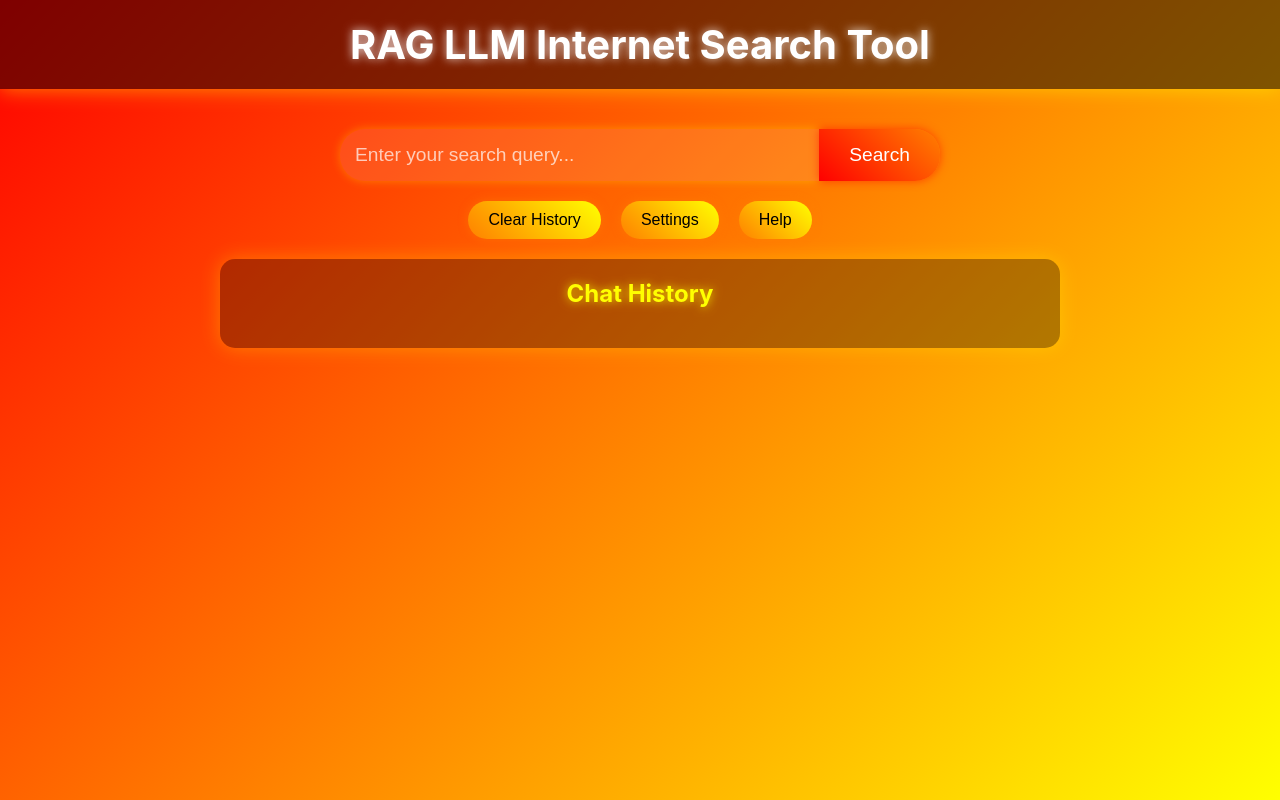
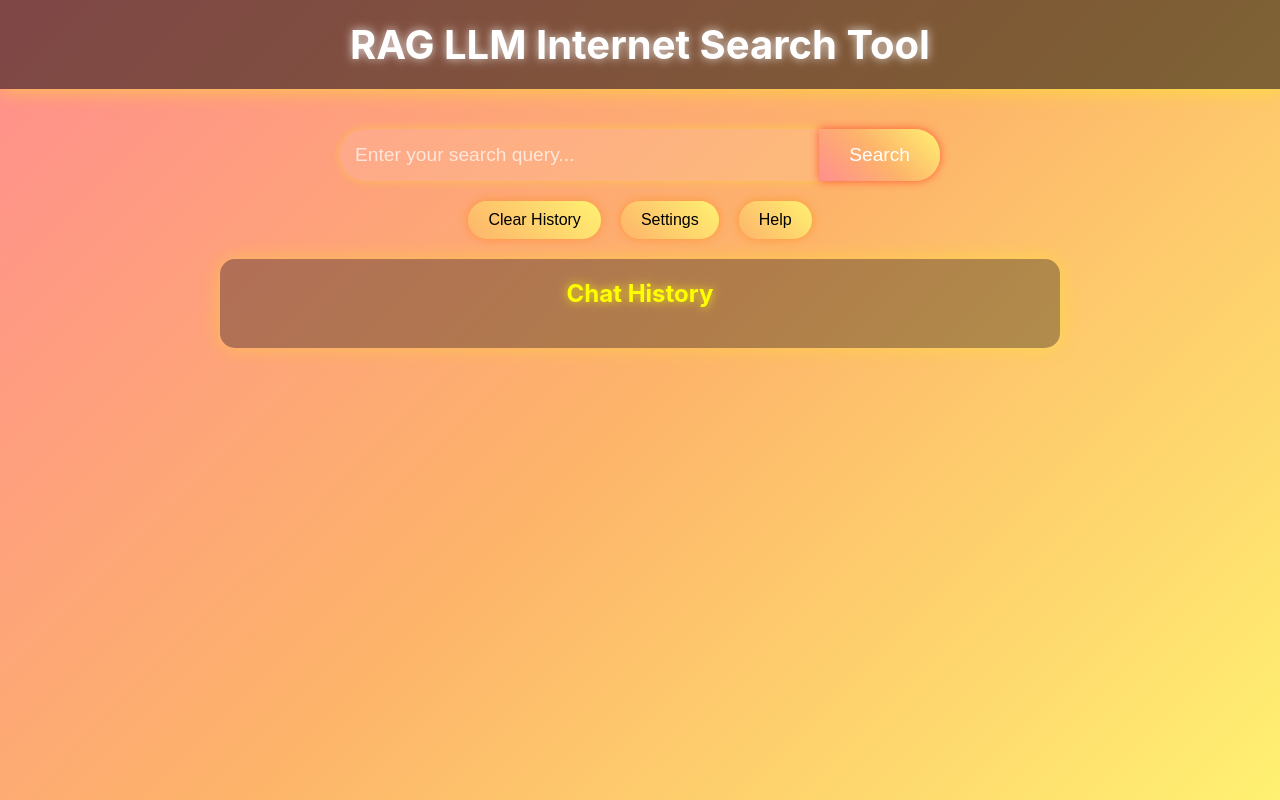
Before and after one commit to bomboloni-67/tectonic_benedict_patrick, a React (Create React App) app: page / in a window 1280 px wide. Built offline with nearby package versions, Linux system fonts and the light colour scheme.

Commit message:
Adjust css

```diff
--- a/src/components/Buttons.css
+++ b/src/components/Buttons.css
@@ -10,7 +10,7 @@
   font-size: 1rem;
   border: none;
   border-radius: 20px;
-  background: linear-gradient(45deg, #ff8000, #ffff00);
+  background: linear-gradient(45deg, #fdb46a, #fff171);
   color: black;
   cursor: pointer;
   transition: all 0.3s ease;
@@ -18,6 +18,6 @@
 }
 
 .action-button:hover {
-  background: linear-gradient(45deg, #ffff00, #ff0000);
+  background: linear-gradient(45deg, #ff8e8e, #fdb46a);
   box-shadow: 0 0 20px rgba(255, 255, 0, 0.7);
 }
--- a/src/components/ChatHistory.css
+++ b/src/components/ChatHistory.css
@@ -23,15 +23,15 @@
   padding: 10px;
   background: rgba(255, 255, 255, 0.1);
   border-radius: 10px;
-  border-left: 5px solid #ff8000;
+  border-left: 5px solid #fdb46a;
 }
 
 .query {
   font-weight: bold;
-  color: #ff0000;
+  color: #ff8e8e;
 }
 
 .response {
   margin-top: 5px;
-  color: #ffff00;
+  color: #fff171;
 }
--- a/src/components/SearchBar.css
+++ b/src/components/SearchBar.css
@@ -27,7 +27,7 @@
   font-size: 1.2rem;
   border: none;
   border-radius: 0 25px 25px 0;
-  background: linear-gradient(45deg, #ff0000, #ff8000);
+  background: linear-gradient(45deg, #ff8e8e, #fdb46a, #fff171);
   color: white;
   cursor: pointer;
   transition: all 0.3s ease;
@@ -35,6 +35,6 @@
 }
 
 .search-button:hover {
-  background: linear-gradient(45deg, #ff8000, #ffff00);
+  background: linear-gradient(45deg, #ff8f1e, #ffff00);
   box-shadow: 0 0 20px rgba(255, 128, 0, 0.7);
 }
--- a/src/index.css
+++ b/src/index.css
@@ -5,7 +5,7 @@ body {
     sans-serif;
   -webkit-font-smoothing: antialiased;
   -moz-osx-font-smoothing: grayscale;
-  background: linear-gradient(135deg, #ff0000, #ff8000, #ffff00);
+  background: linear-gradient(135deg, #ff8e8e, #fdb46a, #fff171);
   background-attachment: fixed;
   color: white;
 }
```
